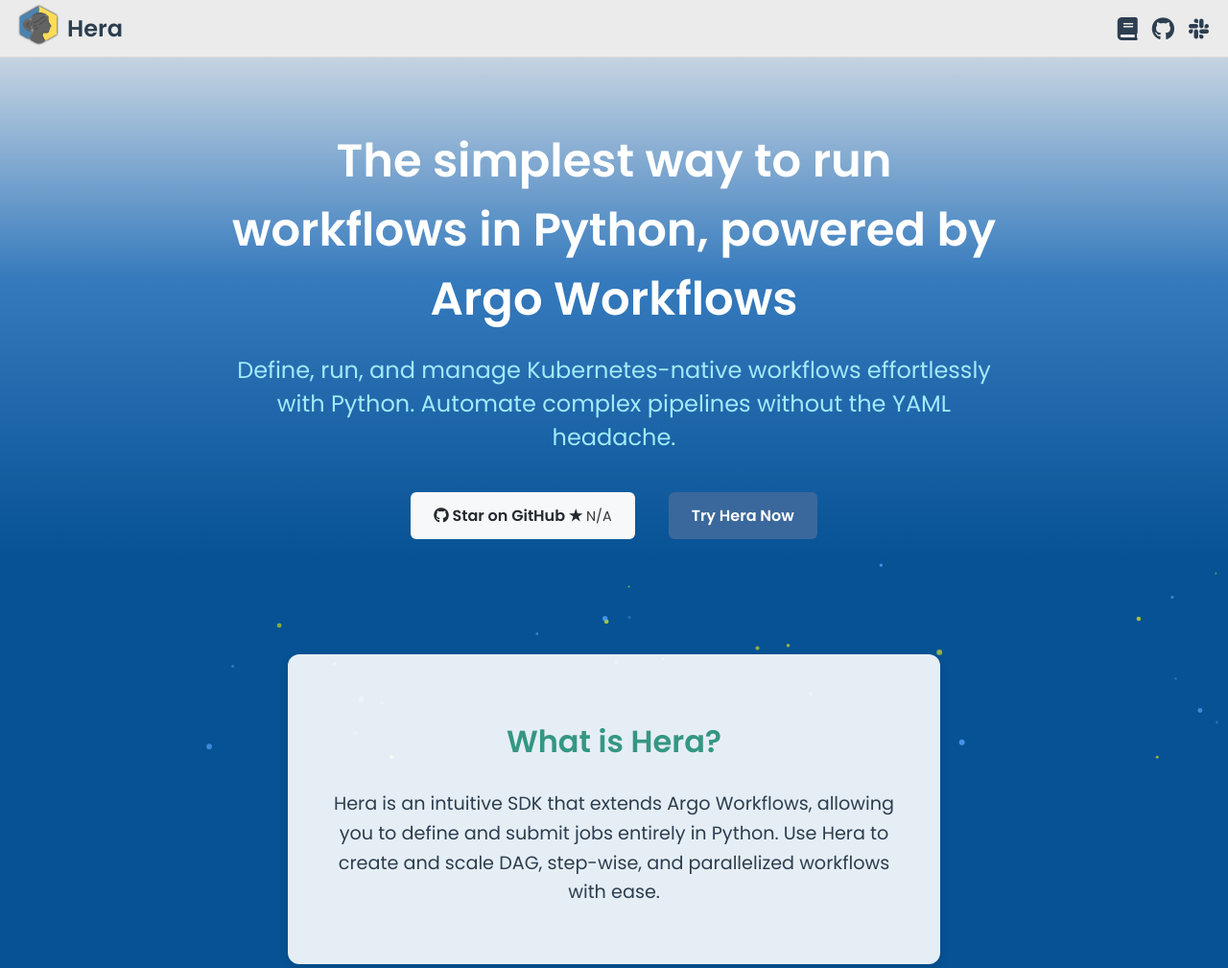
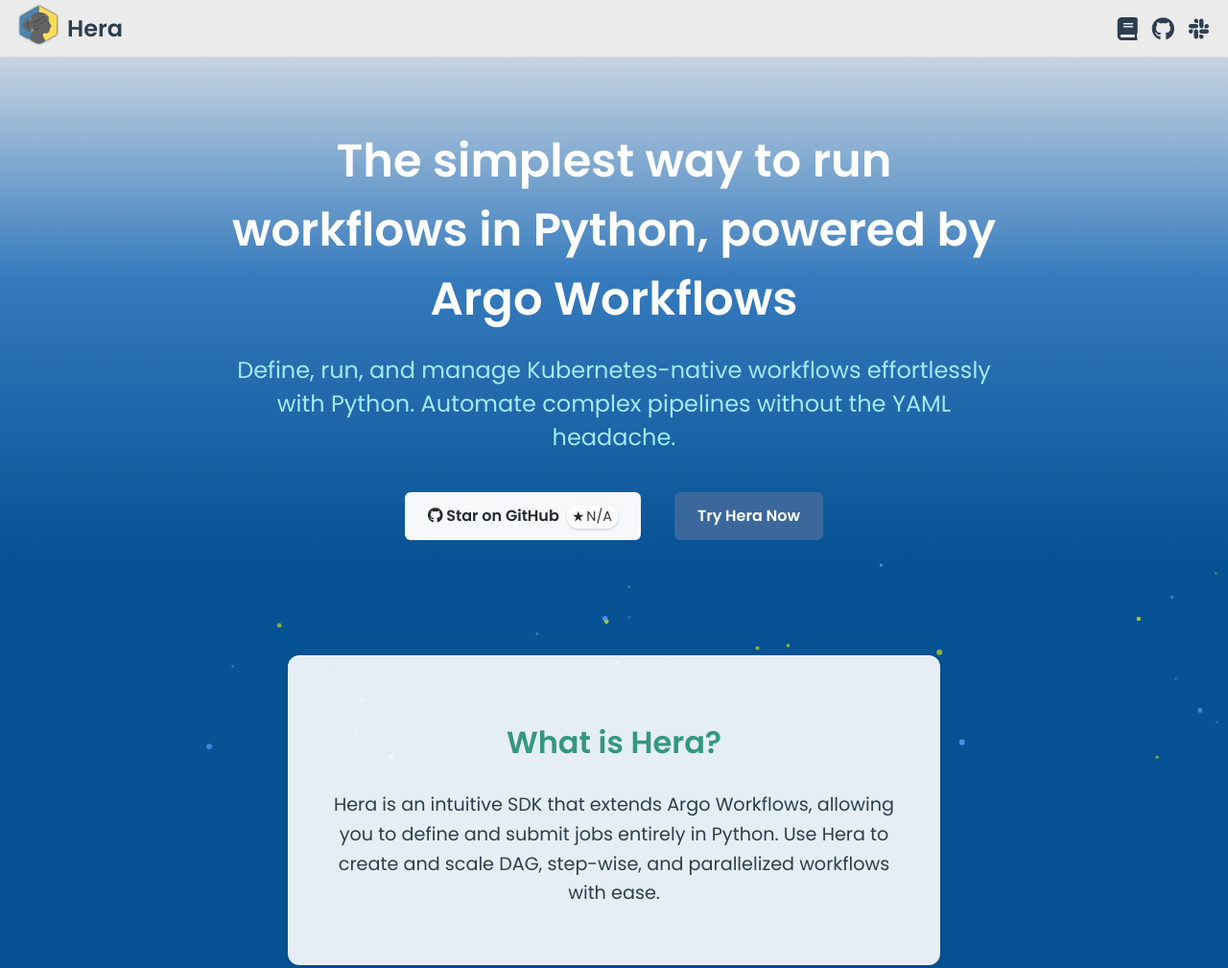
Before and after one commit to heraproj/heraproj.github.io, a plain HTML site: page index.html in a window 1280 px wide. Shown: the top 1009 px of the page at 96% size. Drawn offline with nearby package versions, Linux system fonts and the light colour scheme; no server answers.

Commit message:
Add a box around the star count in the GitHub button
Signed-off-by: Elliot Gunton <elliotgunton@gmail.com>

```diff
--- a/index.html
+++ b/index.html
@@ -56,7 +56,7 @@
             <p class="hero-description"></p>
             <div class="hero-buttons">
                 <a href="https://github.com/argoproj-labs/hera" class="btn github-btn" id="github-star-btn" target="_blank">
-                    <i class="fab fa-github"></i> Star on GitHub ★ <span id="star-count">...</span>
+                    <i class="fab fa-github"></i> Star on GitHub<div class="star-box"> ★ <span id="star-count">...</span></div>
                 </a>
                 <a href="https://hera.readthedocs.io/en/stable/walk-through/quick-start/" class="btn try-btn">Try Hera Now</a>
             </div>
--- a/styles.css
+++ b/styles.css
@@ -161,6 +161,10 @@
 
 .github-btn:hover {
     background: #b0b2b5;
+}
+
+.github-btn:hover .star-box {
+    background: #d6d8db;
 }
 
 .try-btn {
@@ -498,6 +502,21 @@
     box-shadow: 0 4px 10px rgba(0, 0, 0, 0.2);
 }
 
+/* Star Box */
+.star-box {
+    display: inline-block;
+    background: rgba(255, 255, 255, 0.9);
+    color: #24292e; /* GitHub dark gray text */
+    font-size: 0.8rem;
+    font-weight: bold;
+    padding: 2px 6px;
+    margin-left: 8px;
+    border-radius: 12px; /* Rounded corners */
+    box-shadow: 0 1px 3px rgba(0, 0, 0, 0.2);
+    text-align: center;
+    transition: background 0.15s ease-in-out;
+}
+
 /* Responsive Layouts */
 @media (max-width: 1300px) {
     .demo-container {
```
